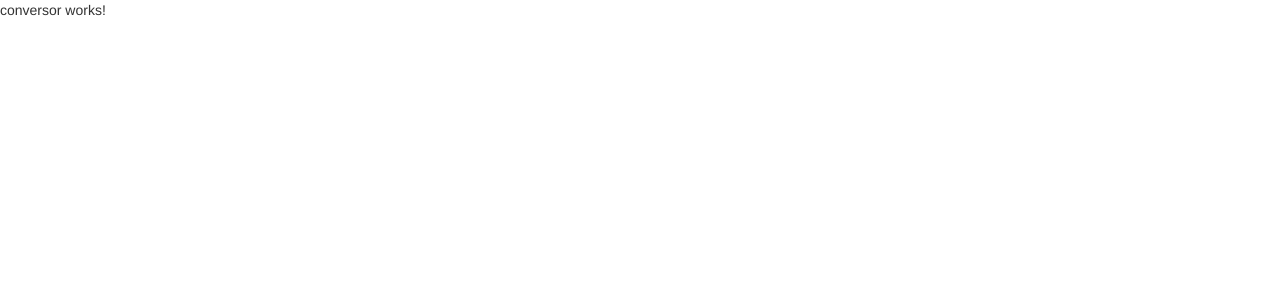
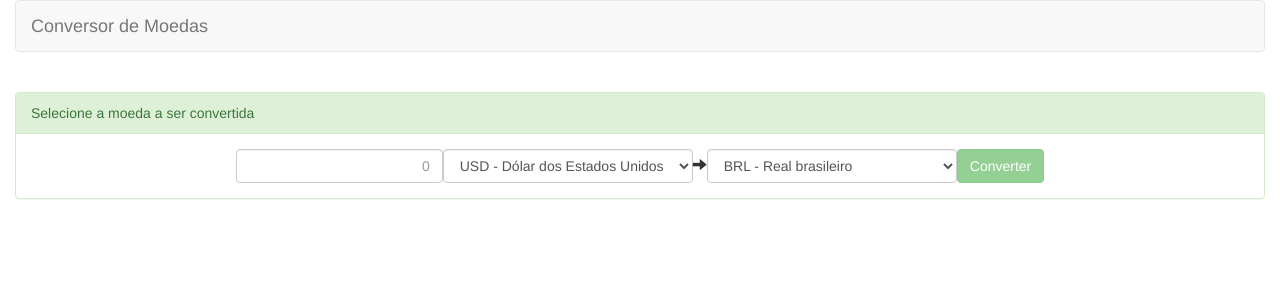
Before and after one commit to remonts/conversor-de-moedas, an Angular app: page / in a window 1280 px wide. Shown: the top 300 px of the page. Built offline with nearby package versions, Linux system fonts and the light colour scheme.

Commit message:
Conversor form e component ok.

```diff
--- a/src/app/app.component.html
+++ b/src/app/app.component.html
@@ -1 +1,12 @@
-<app-conversor></app-conversor>
+<div class="container-fluid">
+	<nav class="navbar navbar-default">
+	  <div class="container-fluid">
+	    <div class="navbar-header">
+	      <a class="navbar-brand" href="#">
+	        {{ title }}
+	      </a>
+	    </div>
+	  </div>
+	</nav>
+  <app-conversor></app-conversor>
+</div>
--- a/src/app/conversor/components/conversor.component.html
+++ b/src/app/conversor/components/conversor.component.html
@@ -1 +1,56 @@
-<p>conversor works!</p>
+<br />
+<div class="alert alert-danger"
+	role="alert"
+  *ngIf="possuiErro"
+  >
+	Erro obtendo dados. Tente novamente.
+</div>
+<div class="panel panel-success">
+	<div class="panel-heading">
+		Selecione a moeda a ser convertida
+	</div>
+	<div class="panel-body text-center">
+	  <form #conversaoForm="ngForm" class="form-inline">
+		<input
+			type="text"
+			name="valor"
+			class="form-control text-right"
+			placeholder="0"
+      [(ngModel)]="conversao.valor"
+			required>
+		<select
+			name="moedaDe"
+			class="form-control"
+      [(ngModel)]="conversao.moedaDe"
+			required>
+			<option
+        *ngFor="let moeda of moedas"
+        [value]="moeda.sigla"
+      >
+      {{ moeda.sigla }} - {{ moeda.descricao }}
+			</option>
+		</select>
+		<span class="glyphicon glyphicon-arrow-right"
+			aria-hidden="true"></span>
+		<select
+			name="moedaPara"
+			class="form-control"
+      [(ngModel)]="conversao.moedaPara"
+			required>
+			<option
+      *ngFor="let moeda of moedas"
+      [value]="moeda.sigla"
+      >
+      {{ moeda.sigla }} - {{ moeda.descricao }}
+			</option>
+		</select>
+		<input
+			type="submit"
+			value="Converter"
+			class="btn btn-success"
+      (click)="converter()"
+      [disabled]="!conversaoForm.form.valid"
+      >
+	  </form>
+	 </div>
+</div>
--- a/src/app/conversor/components/conversor.component.ts
+++ b/src/app/conversor/components/conversor.component.ts
@@ -1,4 +1,8 @@
-import { Component, OnInit } from '@angular/core';
+import { Component, OnInit, ViewChild } from '@angular/core';
+import { NgForm } from '@angular/forms';
+
+import { Moeda, Conversao, ConversaoResponse } from '../models';
+import { MoedaService, ConversorService } from '../services';
 
 @Component({
   selector: 'app-conversor',
@@ -7,9 +11,36 @@ import { Component, OnInit } from '@angular/core';
 })
 export class ConversorComponent implements OnInit {
 
-  constructor() { }
+  moedas: Moeda[];
+  conversao: Conversao;
+  possuiErro: boolean;
+  conversaoResponse: ConversaoResponse;
 
-  ngOnInit(): void {
+  @ViewChild("conversaoForm", { static: true }) conversaoForm: NgForm;
+
+  constructor(
+    private moedaService: MoedaService,
+    private conversorService: ConversorService) {}
+
+  ngOnInit() {
+  	this.moedas = this.moedaService.listarTodas();
+  	this.init();
+  }
+
+  init(): void {
+  	this.conversao = new Conversao('USD', 'BRL', null);
+  	this.possuiErro = false;
+  }
+
+  converter(): void {
+  	if (this.conversaoForm.form.valid) {
+  	  this.conversorService
+        .converter(this.conversao)
+        .subscribe(
+          response => this.conversaoResponse = response,
+          error => this.possuiErro = true
+        );
+  	}
   }
 
 }
```
Also changed, not shown: src/app/conversor/conversor.module.ts (+5 -3 lines).
